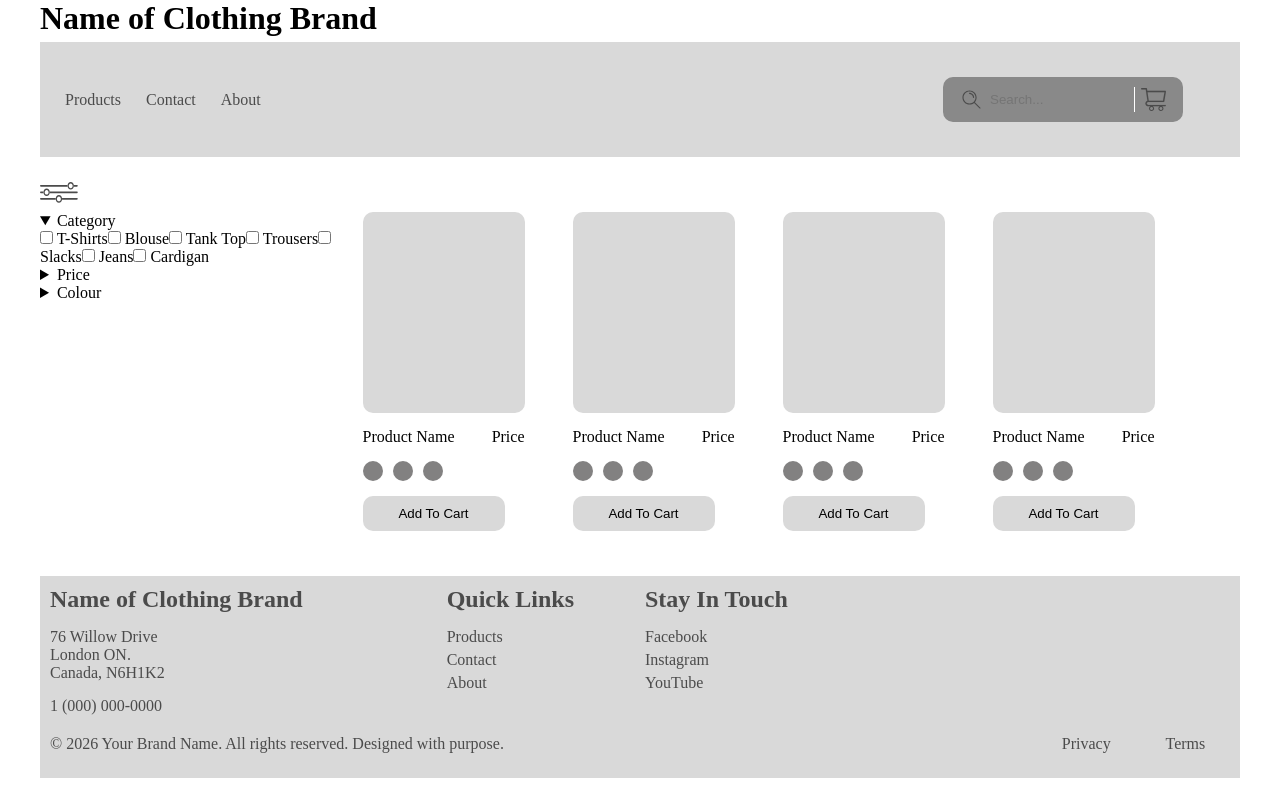
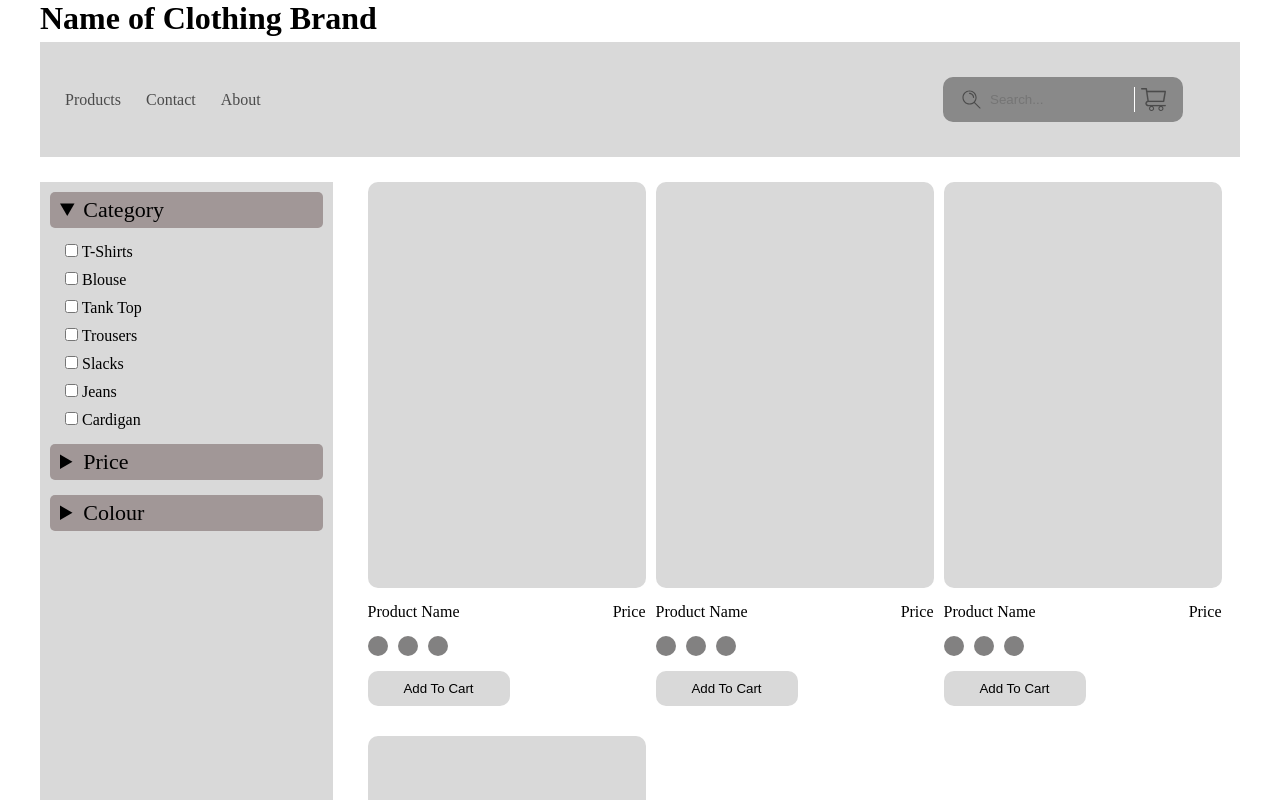
Before and after one commit to cunderhill17/ecommerce-react-app, a React (Vite) app in the folder e-commerce-clothing/: page /products in a window 1280 px wide. Both pictures are taken after a click on the heading "Category". Shown: the top 800 px of the page. Built offline with nearby package versions, Linux system fonts and the light colour scheme.

Commit message:
Update Product Component Styling
This commit updates the Products Component styling for Tablet and Desktop sizes

```diff
--- a/e-commerce-clothing/src/Products.css
+++ b/e-commerce-clothing/src/Products.css
@@ -50,3 +50,59 @@
         cursor: pointer;
     }
 }
+
+.tabFilter {
+    display: none;
+    background-color: #D9D9D9;
+    padding: 10px;
+}
+
+details {
+    margin-bottom: 15px;
+
+    summary {
+        background-color: #A19797;
+        border-radius: 5px;
+        padding: 5px 10px;
+        font-size: 22px;
+    }
+
+    .filterCatCon {
+        display: flex;
+        flex-direction: column;
+        gap: 10px;
+        padding-top: 15px;
+        padding-left: 15px;
+    }
+
+}
+
+@media screen and (min-width: 768px) {
+    .mobFilter {
+        display: none;
+    }
+
+    .tabFilter {
+        display: block;
+    }
+
+    .productCon {
+        gap: 10px;
+        padding: 0px;
+    }
+
+    .productCard {
+        width: 278px;
+
+        .productImg {
+            width: 278px;
+            height: 406px;
+        }
+    }
+}
+
+@media screen and (min-width: 1200px) {
+    .productCon {
+        padding-left: 25px;
+    }
+}
--- a/e-commerce-clothing/src/Products.jsx
+++ b/e-commerce-clothing/src/Products.jsx
@@ -12,6 +12,7 @@ function Filter() {
             <details>
                 <summary>Category</summary>
 
+                <div className="filterCatCon">
                     <label>
                         <input type="checkbox" name="category" value="tshirts" /> T-Shirts
                     </label>
@@ -39,11 +40,13 @@ function Filter() {
                     <label>
                         <input type="checkbox" name="category" value="cardigan" /> Cardigan
                     </label>
+                </div>
             </details>
 
             <details>
                 <summary>Price</summary>
 
+                <div className="filterCatCon">
                     <label>
                         <input type="checkbox" name="maxPrice" value="25" /> &lt; 25
                     </label>
@@ -55,11 +58,13 @@ function Filter() {
                     <label>
                         <input type="checkbox" name="maxPrice" value="75" /> &lt; 75
                     </label>
+                </div>
             </details>
 
             <details>
                 <summary>Colour</summary>
 
+                <div className='filterCatCon'>
                     <label>
                         <input type="checkbox" name="colour" value="red" /> Red
                     </label>
@@ -71,6 +76,8 @@ function Filter() {
                     <label>
                         <input type="checkbox" name="colour" value="beige" /> Beige
                     </label>
+                </div>
+
             </details>
         </>
 
```
Lines whose indentation alone changed are shown as unchanged.
